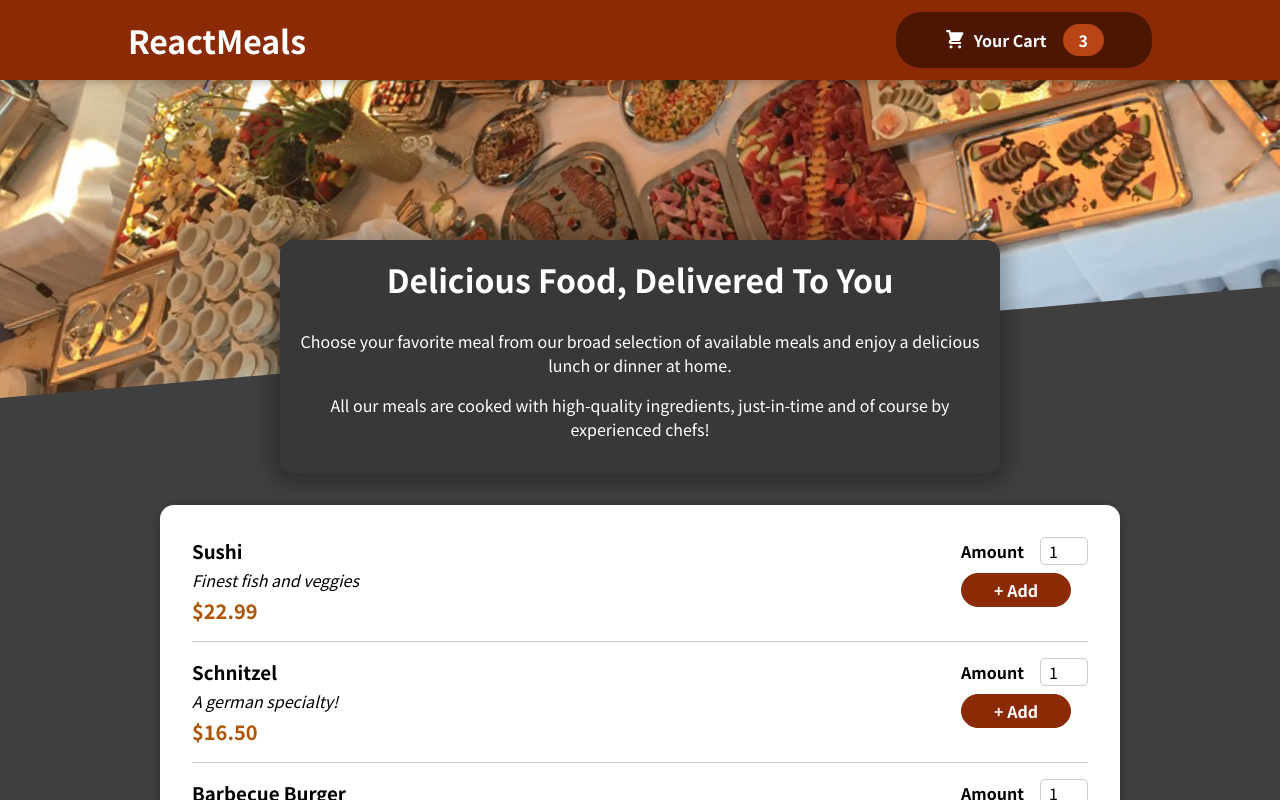
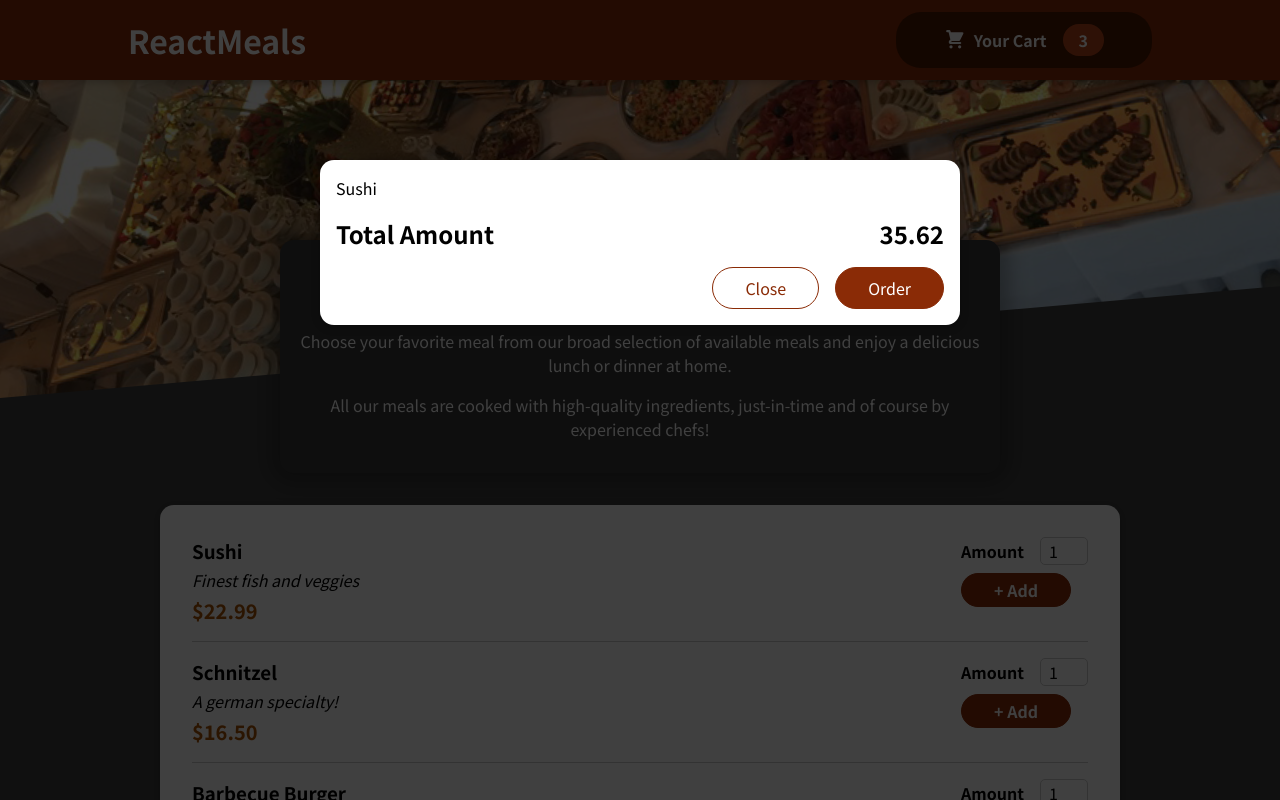
Before and after one commit to Paddlepop25/max-react-complete-guide, a React (Create React App) app: page / in a window 1280 px wide. Shown: the top 800 px of the page. Built offline with nearby package versions, Linux system fonts and the light colour scheme.

Commit message:
added Modal

```diff
--- a/public/index.html
+++ b/public/index.html
@@ -28,8 +28,7 @@
   </head>
   <body>
     <noscript>You need to enable JavaScript to run this app.</noscript>
-    <div id="backdrop-root"></div>
-    <div id="overlay-root"></div>
+    <div id="overlays"></div>
     <div id="root"></div>
     <!--
       This HTML file is a template.
--- a/src/App.js
+++ b/src/App.js
@@ -1,9 +1,12 @@
 import React from 'react';
 import Header from './components/Layout/Header';
 import Meals from './components/Meals/Meals';
+import Cart from './components/Cart/Cart';
+
 function App() {
   return (
     <>
+      <Cart />
       <Header />
       <main>
         <Meals />
--- a/src/components/Cart/Cart.js
+++ b/src/components/Cart/Cart.js
@@ -1,4 +1,5 @@
 import React from 'react';
+import Modal from '../UI/Modal';
 import classes from './Cart.module.css';
 
 const Cart = () => {
@@ -10,17 +11,17 @@ const Cart = () => {
     </ul>
   );
   return (
-    <div>
+    <Modal>
       {cartItems}
       <div className={classes.total}>
         <span>Total Amount</span>
         <span>35.62</span>
       </div>
-      <div className={classes.action}>
+      <div className={classes.actions}>
         <button className={classes['button--alt']}>Close</button>
         <button className={classes.button}>Order</button>
       </div>
-    </div>
+    </Modal>
   );
 };
 
--- /dev/null
+++ b/src/components/UI/Modal.js
@@ -0,0 +1,31 @@
+import React from 'react';
+import ReactDOM from 'react-dom';
+import classes from './Modal.module.css';
+
+const Backdrop = (props) => {
+  return <div className={classes.backdrop} />;
+};
+
+const ModalOverlay = (props) => {
+  return (
+    <div className={classes.modal}>
+      <div className={classes.content}>{props.children}</div>
+    </div>
+  );
+};
+
+const portalElement = document.getElementById('overlays');
+
+const Modal = (props) => {
+  return (
+    <React.Fragment>
+      {ReactDOM.createPortal(<Backdrop />, portalElement)}
+      {ReactDOM.createPortal(
+        <ModalOverlay>{props.children}</ModalOverlay>,
+        portalElement
+      )}
+    </React.Fragment>
+  );
+};
+
+export default Modal;
--- /dev/null
+++ b/src/components/UI/Modal.module.css
@@ -0,0 +1,40 @@
+.backdrop {
+  position: fixed;
+  top: 0;
+  left: 0;
+  width: 100%;
+  height: 100vh;
+  z-index: 20;
+  background-color: rgba(0, 0, 0, 0.75);
+}
+
+.modal {
+  position: fixed;
+  top: 20vh;
+  left: 5%;
+  width: 90%;
+  background-color: white;
+  padding: 1rem;
+  border-radius: 14px;
+  box-shadow: 0 2px 8px rgba(0, 0, 0, 0.25);
+  z-index: 30;
+  animation: slide-down 300ms ease-out forwards;
+}
+
+@media (min-width: 768px) {
+  .modal {
+    width: 40rem;
+    left: calc(50% - 20rem);
+  }
+}
+
+@keyframes slide-down {
+  from {
+    opacity: 0;
+    transform: translateY(-3rem);
+  }
+  to {
+    opacity: 1;
+    transform: translateY(0);
+  }
+}
```
Also changed, not shown: src/components/Cart/Cart.module.css (line endings or trailing spaces).
